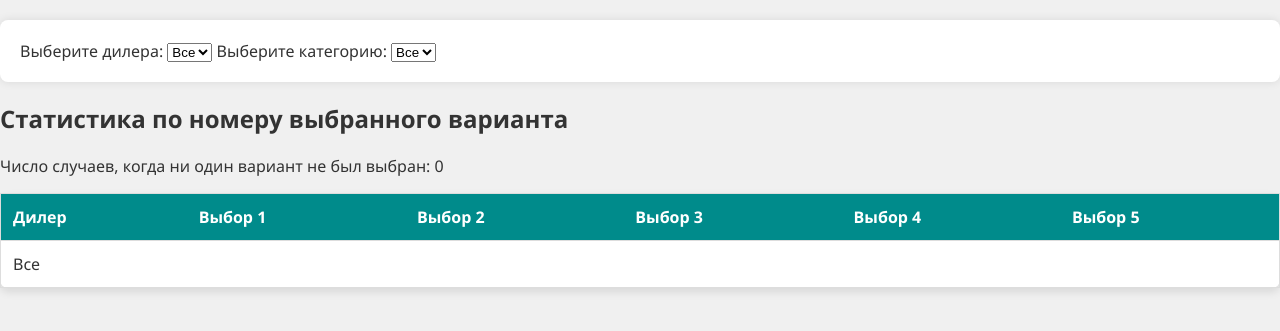
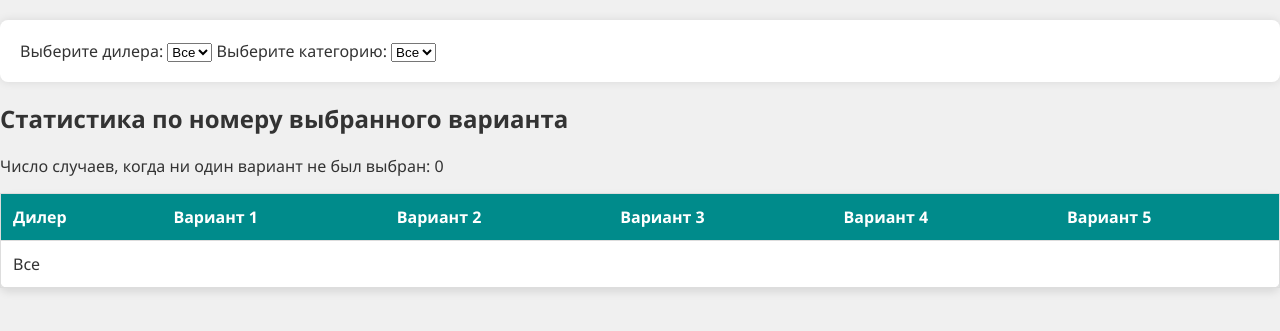
Before and after one commit to ImreTot/prosept_compare_service, a Django app: page /variant_statistics/ in a window 1280 px wide. Shown: the top 331 px of the page. Run offline with Django 4.2, Linux system fonts and the light colour scheme; data that the repository does not hold is empty.

Commit message:
variant_statistics works

```diff
--- a/backend/api/templates/variant_statistics.html
+++ b/backend/api/templates/variant_statistics.html
@@ -78,11 +78,11 @@
     <thead>
       <tr>
         <th>Дилер</th>
-        <th>Выбор 1</th>
-        <th>Выбор 2</th>
-        <th>Выбор 3</th>
-        <th>Выбор 4</th>
-        <th>Выбор 5</th>
+        <th>Вариант 1</th>
+        <th>Вариант 2</th>
+        <th>Вариант 3</th>
+        <th>Вариант 4</th>
+        <th>Вариант 5</th>
       </tr>
     </thead>
     <tbody>
```
